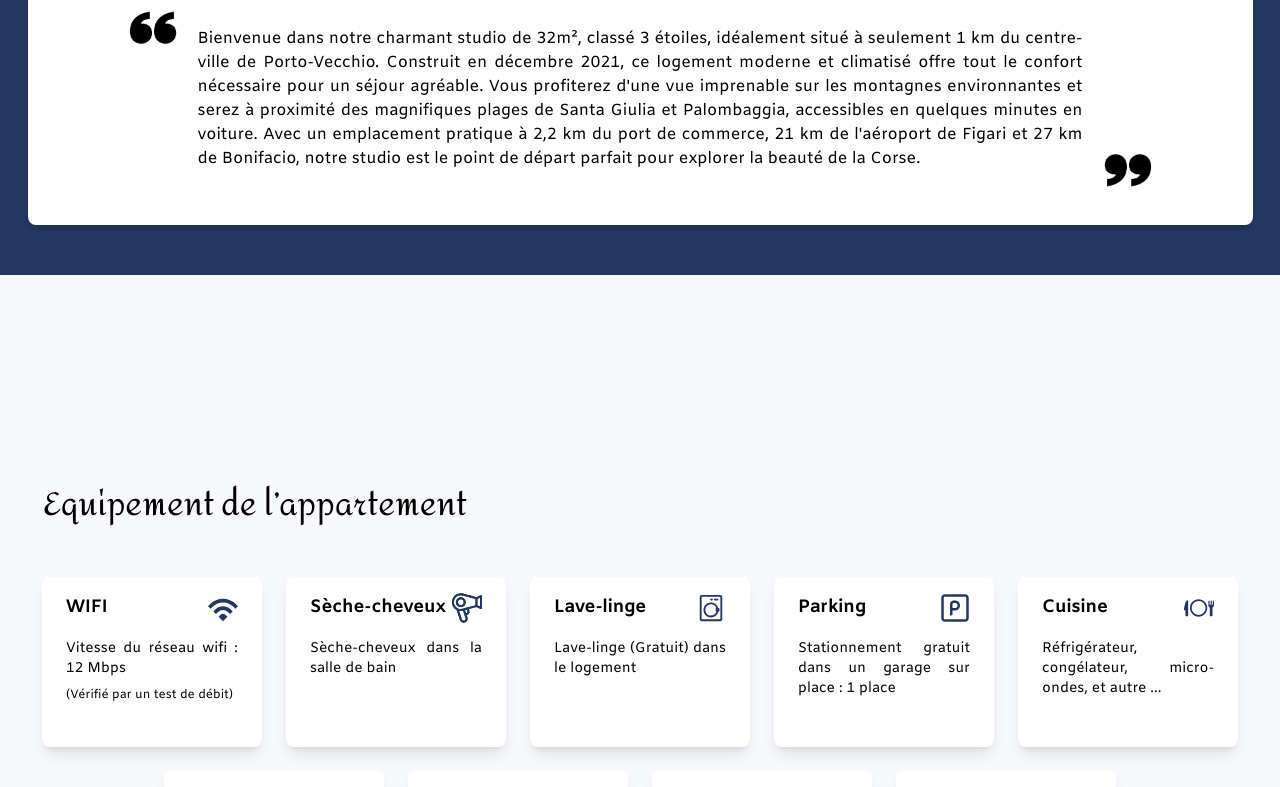
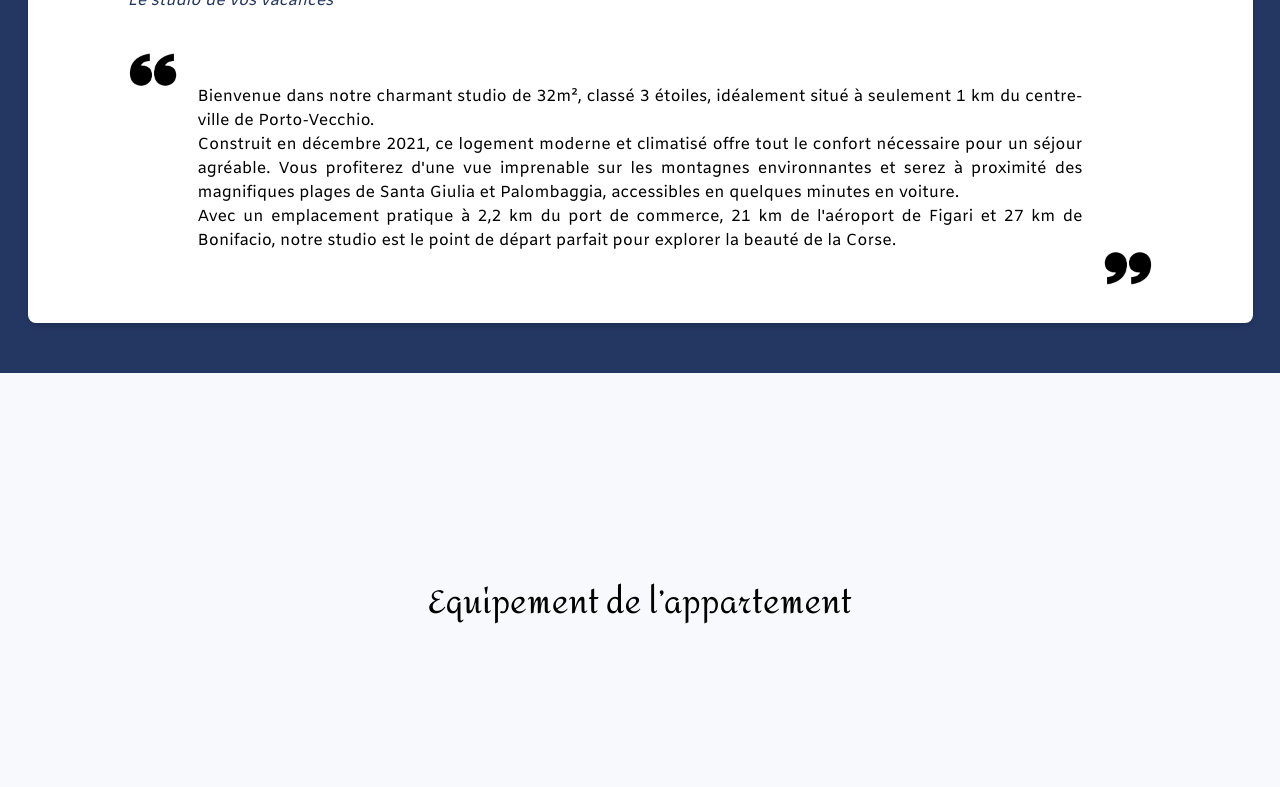
Before and after one commit to Just1bidon/StudioMazzetta, a Next.js app: page /apartement in a window 1280 px wide. Shown: the part 980-1767 px from the top of the page. Built offline with nearby package versions, Linux system fonts and the light colour scheme.

Commit message:
UPD responsive page appartement

```diff
--- a/src/app/apartement/page.tsx
+++ b/src/app/apartement/page.tsx
@@ -138,8 +138,10 @@ export default function Home() {
         />
       </div>
 
-      <div className="mt-64 mb-[150px] flex flex-col items-center">
-        <h1 className={`${amita.className} text-[64px] mb-2 text-white`}>
+      <div className="mt-64 mb-10 sm:mb-48 flex flex-col items-center">
+        <h1
+          className={`${amita.className} text-[38px] sm:text-[64px] mb-8 sm:mb-2 text-white`}
+        >
           - L’appartement -
         </h1>
         <p className="text-white">Studio Mazzetta</p>
@@ -149,9 +151,8 @@ export default function Home() {
         <CardQuote
           title="Le Studio Mazzetta"
           subtitle="Le studio de vos vacances"
-          quote="Bienvenue dans notre charmant studio de 32m², classé 3 étoiles, idéalement situé à seulement 1 km du centre-ville de Porto-Vecchio.
-Construit en décembre 2021, ce logement moderne et climatisé offre tout le confort nécessaire pour un séjour agréable. Vous profiterez d'une vue imprenable sur les montagnes environnantes et serez à proximité des magnifiques plages de Santa Giulia et Palombaggia, accessibles en quelques minutes en voiture.
-Avec un emplacement pratique à 2,2 km du port de commerce, 21 km de l'aéroport de Figari et 27 km de Bonifacio, notre studio est le point de départ parfait pour explorer la beauté de la Corse."
+          quote={`Bienvenue dans notre charmant studio de 32m², classé 3 étoiles, idéalement situé à seulement 1 km du centre-ville de Porto-Vecchio.\nConstruit en décembre 2021, ce logement moderne et climatisé offre tout le confort nécessaire pour un séjour agréable. Vous profiterez d'une vue imprenable sur les montagnes environnantes et serez à proximité des magnifiques plages de Santa Giulia et Palombaggia, accessibles en quelques minutes en voiture.\nAvec un emplacement pratique à 2,2 km du port de commerce, 21 km de l'aéroport de Figari et 27 km de Bonifacio, notre studio est le point de départ parfait pour explorer la beauté de la Corse.`}
+          quote2={`Studio 32m², 3 étoiles, à 1 km du centre-ville de Porto-Vecchio 🏠✨\nConstruit en décembre 2021, ce logement moderne et climatisé offre une vue magnifique sur les montagnes 🌄.\nÀ quelques minutes en voiture des plages de Santa Giulia et Palombaggia 🏖️.`}
           // phone="06 22 54 32 81"
           // email="studio.mazzetta2a@gmail.com"
           // photoUrl="/Proprietaire.jpeg"
@@ -159,10 +160,10 @@ Avec un emplacement pratique à 2,2 km du port de commerce, 21 km de l'aéroport
         />
       </div>
       <div>
-        <p className={`${amita.className} text-[32px] mb-8 p-4`}>
+        <p className={`${amita.className} text-[26px] sm:text-[32px] mb-8 p-4`}>
           Equipement de l’appartement
         </p>
-        <div className="max-w-[1225px] flex flex-wrap justify-center gap-6">
+        <div className="w-full max-w-[1225px] flex max-sm:flex-col sm:flex-wrap sm:justify-center gap-6">
           {equipmentList.map((equipment, index) => (
             <EquipmentCard
               key={index}
@@ -170,6 +171,7 @@ Avec un emplacement pratique à 2,2 km du port de commerce, 21 km de l'aéroport
               iconUrl={equipment.iconUrl}
               description={equipment.description}
               subDescription={equipment.subDescription}
+              align={index % 2 === 0 ? 'left' : 'right'}
             />
           ))}
         </div>
--- a/src/app/component/CardEquipement.tsx
+++ b/src/app/component/CardEquipement.tsx
@@ -5,6 +5,7 @@ type EquipmentCardProps = {
   iconUrl: string;
   description: string;
   subDescription?: string;
+  align: "left" | "right";
 };
 
 export default function EquipmentCard({
@@ -12,17 +13,44 @@ export default function EquipmentCard({
   iconUrl,
   description,
   subDescription,
+  align,
 }: EquipmentCardProps) {
   return (
-    <div className="w-[220px] h-[170px] bg-[#FFFFFF] shadow-lg rounded-lg py-4 px-6 flex flex-col justify-start">
-      <div className="flex justify-between items-start">
-        <h2 className="text-[#000000] text-lg font-bold">{title}</h2>
-        <Image src={iconUrl} alt={`${title}-icon`} width={30} height={30} />
+    <section className="w-full flex flex-col items-center sm:flex-row">
+      <div
+        className={`sm:hidden w-full flex justify-around ${align === "left" ? "flex-row" : "flex-row-reverse"}`}
+      >
+        {/* Icon à gauche ou droite au format téléphone */}
+        <div className="bg-[#243662] p-2 rounded-full my-auto">
+          <Image
+            src={iconUrl}
+            alt={`${title}-icon`}
+            width={30}
+            height={30}
+            className=""
+          />
+        </div>
+        {/* Card */}
+        <div className="w-[220px] h-[145px] sm:h-[170px] bg-white shadow-lg rounded-lg py-4 px-6 flex flex-col justify-start">
+          <div className="flex justify-between items-start">
+            <h2 className="text-black text-lg font-bold">{title}</h2>
+            <div className="hidden sm:block">
+              <Image
+                src={iconUrl}
+                alt={`${title}-icon`}
+                width={30}
+                height={30}
+              />
+            </div>
+          </div>
+          <p className="text-black mt-4 text-sm text-justify">{description}</p>
+          {subDescription && (
+            <p className="text-black text-xs mt-2">{subDescription}</p>
+          )}
+        </div>
       </div>
-      <p className="text-[#000000] mt-4 text-sm text-justify">{description}</p>
-      {subDescription && (
-        <p className="text-[#000000] text-xs mt-2">{subDescription}</p>
-      )}
-    </div>
+      {/* Separator */}
+      {/* <div className="block sm:hidden bg-[#243662] w-24 h-[2px] mx-auto mt-5"></div> */}
+    </section>
   );
 }
--- a/src/app/component/CardQuote.tsx
+++ b/src/app/component/CardQuote.tsx
@@ -4,7 +4,8 @@ import { amita } from "../fonts";
 type CardProps = {
   title: string;
   subtitle: string;
-  quote: string;
+  quote?: string;
+  quote2?: string;
   author?: string;
   phone?: string;
   email?: string;
@@ -15,13 +16,14 @@ export default function CardQuote({
   title,
   subtitle,
   quote,
+  quote2,
   phone,
   email,
   photoUrl,
   author,
 }: CardProps) {
   return (
-    <div className="w-min xl:w-[1225px] bg-white py-4 xl:py-[30px] px-4 md:px-[100px] lg:px-[30px] xl:px-[100px] rounded-lg shadow-md flex justify-center items-center md:gap-12 xl:gap-36">
+    <div className="w-full xl:w-[1225px] bg-white py-8 sm:py-4 xl:py-[30px] px-4 md:px-[100px] lg:px-[30px] xl:px-[100px] rounded-lg shadow-md flex justify-center items-center md:gap-12 xl:gap-36">
       <div
         className={`flex flex-col justify-between ${
           photoUrl ? "w-3/7" : "w-full"
@@ -40,18 +42,32 @@ export default function CardQuote({
             height={50}
             className="w-[40px] h-[40px] xl:w-[50px] xl:h-[50px]"
           />
-          <p
-            className={`${
-              photoUrl ? "w-[300px] md:w-[467px]" : "w-full"
-            } px-2 md:px-5 my-6 text-justify`}
-          >
-            {quote}
+          <div className="hidden sm:flex flex-col py-10">
+            {quote &&
+              quote.split("\n").map((line, index) => (
+                <p key={index} className="px-2 md:px-5 text-justify">
+                  {line}
                 </p>
+              ))}
             {author && (
               <p className="absolute bottom-0 right-[75px] text-right text-sm italic text-gray-900">
                 - {author} -
               </p>
             )}
+          </div>
+          <div className="flex sm:hidden flex-col py-6">
+            {quote2 &&
+              quote2.split("\n").map((line, index) => (
+                <p key={index} className="px-2 md:px-5 text-justify">
+                  {line}
+                </p>
+              ))}
+            {author && (
+              <p className="absolute bottom-0 right-[75px] text-right text-sm italic text-gray-900">
+                - {author} -
+              </p>
+            )}
+          </div>
           <Image
             src="/icons/Guillemet.png"
             alt="quote-right"
```
Lines whose indentation alone changed are shown as unchanged.
